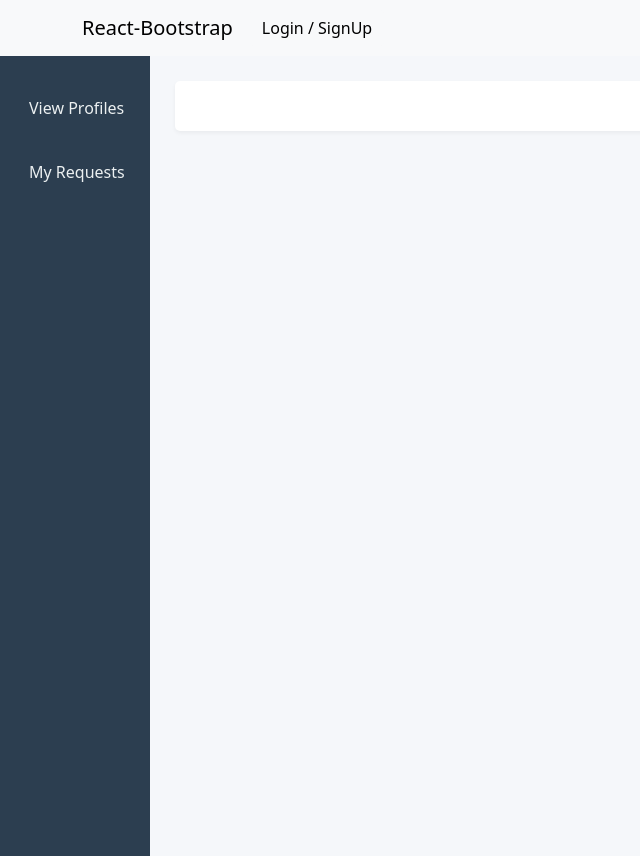
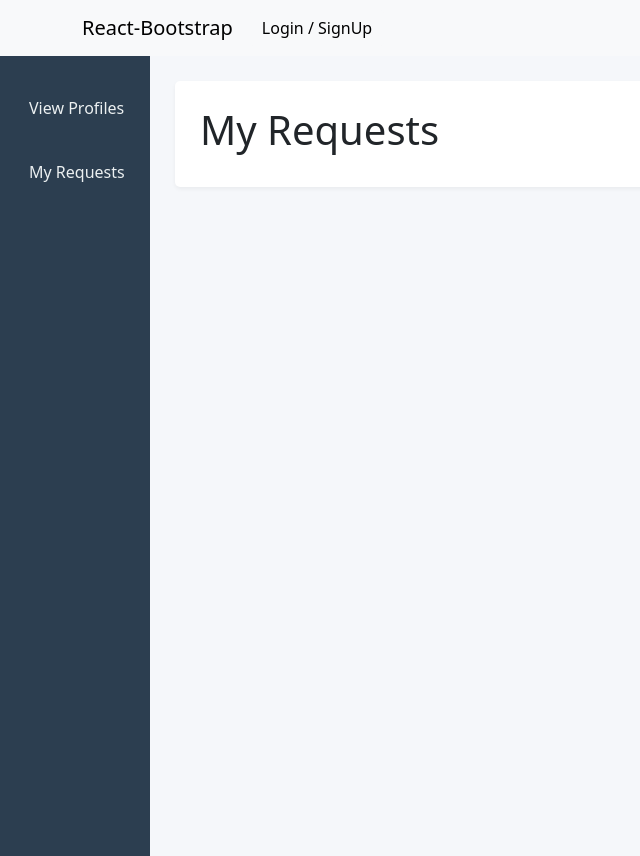
Before and after one commit to sowmya232/SkillBridge, a React (Vite) app in the folder SkillBridge/: page /customersdashboard/myrequests in a window 1280 px wide. Shown: the whole page, without its empty margins (0-640 px from the left). Built offline with nearby package versions, Linux system fonts and the light colour scheme.

Commit message:
neelaveni commit

```diff
--- a/SkillBridge/src/Components/Dashboard/CustomersDashboard/MyRequests/MyRequests.jsx
+++ b/SkillBridge/src/Components/Dashboard/CustomersDashboard/MyRequests/MyRequests.jsx
@@ -3,7 +3,7 @@ import React from 'react'
 const MyRequests = () => {
   return (
     <div>
-
+        <h1>My Requests</h1>
     </div>
   )
 }
```
